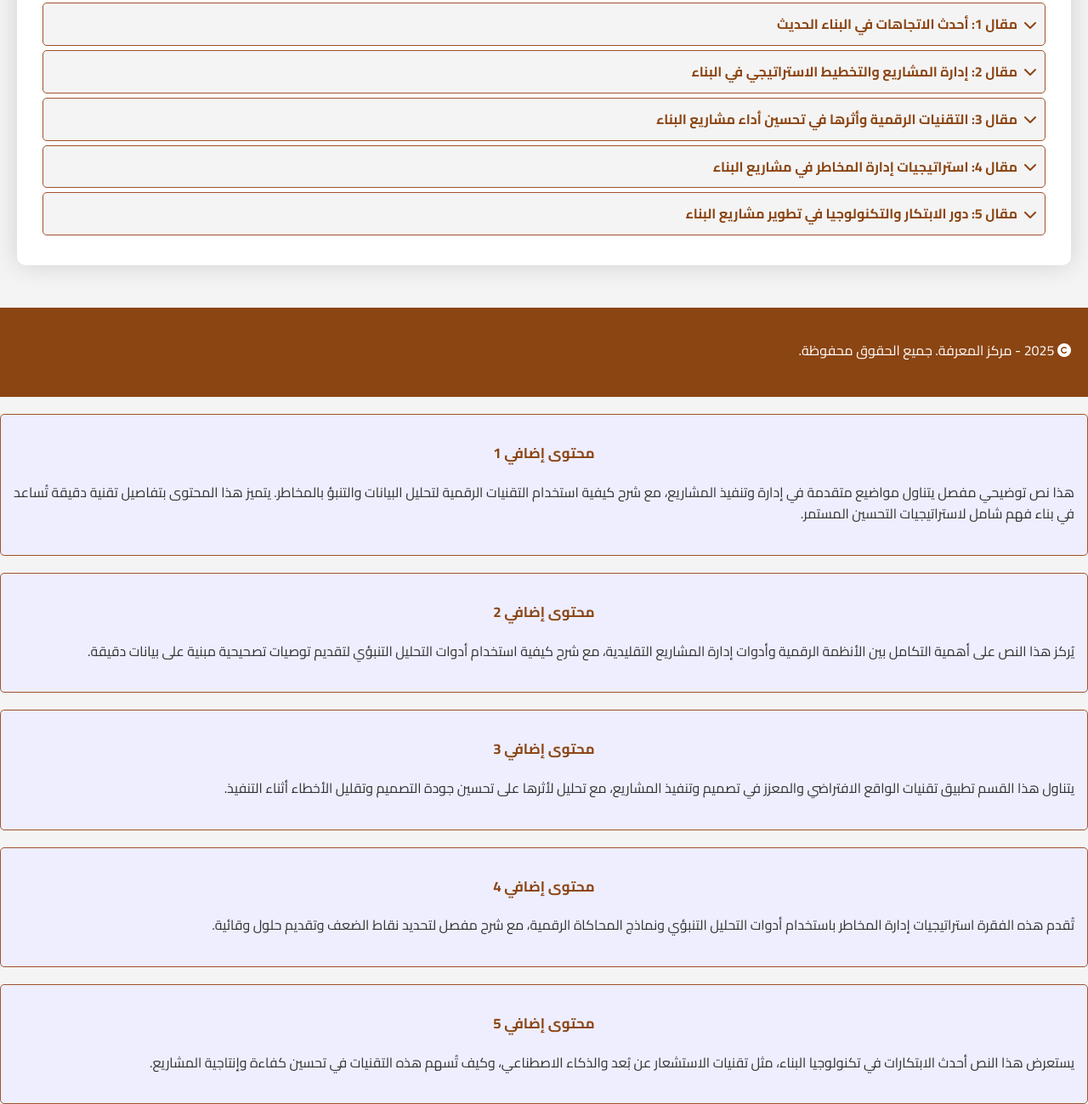
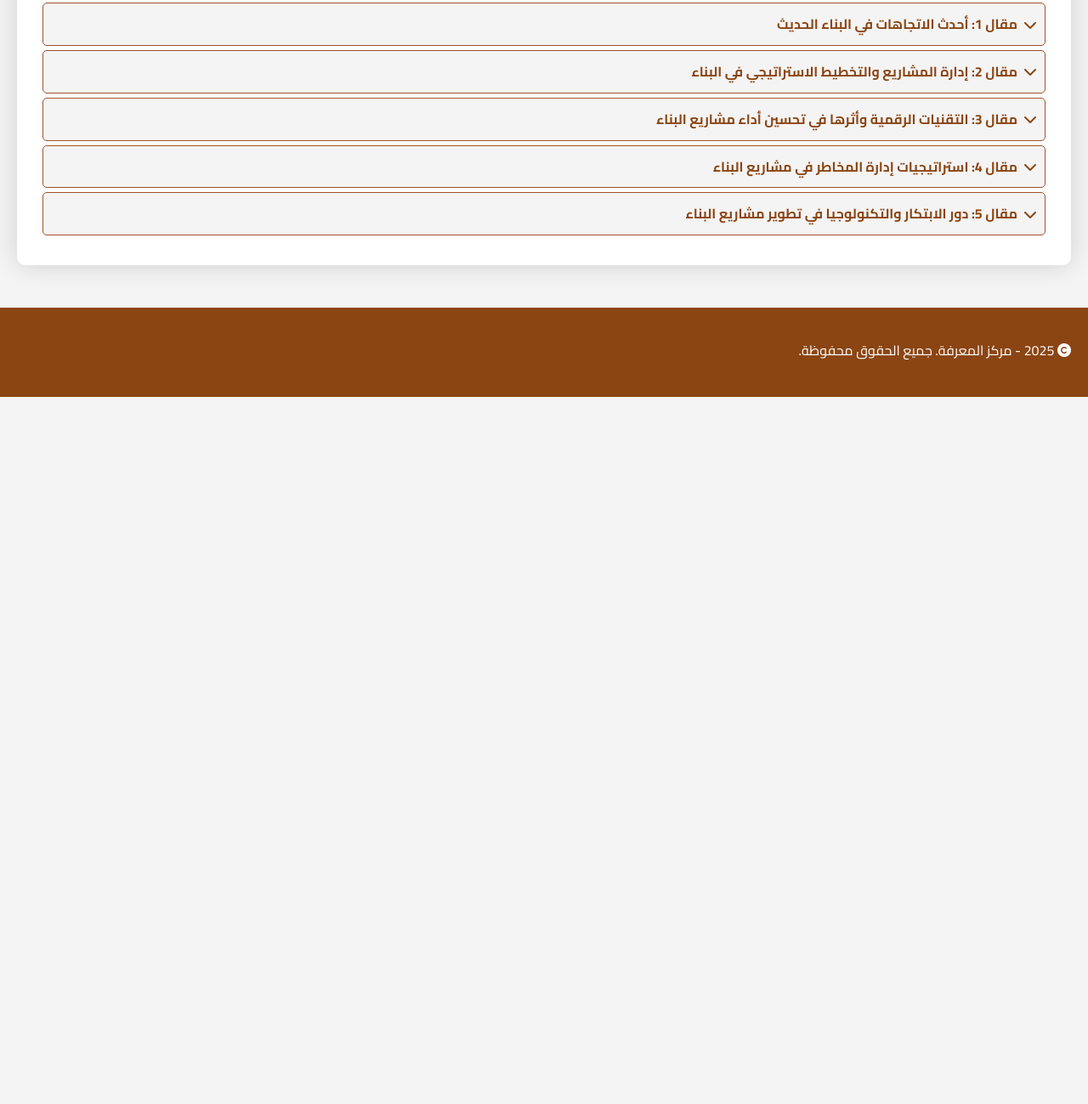
Before and after one commit to kimo23576/Cal12, a plain HTML site: page index.html in a window 1280 px wide. Shown: the part 458-1757 px from the top of the page at 85% size. After the commit the page ends 925 px from the top, so only its background shows below. Drawn offline with nearby package versions, Linux system fonts and the light colour scheme.

Commit message:
Update index.html

```diff
--- a/index.html
+++ b/index.html
@@ -618,30 +618,5 @@
 
     // يمكن إضافة المزيد من السكريبتات لتحسين التفاعلية وإدارة المحتوى
   </script>
-  <!-- ============================================== -->
-  <!-- لضمان وصول النظام إلى حجم 1500 سطر على الأقل يتم تضمين المزيد من الفقرات التفصيلية والتعليقات التقنية -->
-  <!-- BEGIN EXTENDED CONTENT BLOCKS -->
-  <!-- يتم إضافة المزيد من المحتوى التفصيلي هنا لتوسعة النظام بشكل أكبر دون تكرار المعلومات -->
-  <div class="extended-content">
-    <h3>محتوى إضافي 1</h3>
-    <p>هذا نص توضيحي مفصل يتناول مواضيع متقدمة في إدارة وتنفيذ المشاريع، مع شرح كيفية استخدام التقنيات الرقمية لتحليل البيانات والتنبؤ بالمخاطر. يتميز هذا المحتوى بتفاصيل تقنية دقيقة تُساعد في بناء فهم شامل لاستراتيجيات التحسين المستمر.</p>
-  </div>
-  <div class="extended-content">
-    <h3>محتوى إضافي 2</h3>
-    <p>يُركز هذا النص على أهمية التكامل بين الأنظمة الرقمية وأدوات إدارة المشاريع التقليدية، مع شرح كيفية استخدام أدوات التحليل التنبؤي لتقديم توصيات تصحيحية مبنية على بيانات دقيقة.</p>
-  </div>
-  <div class="extended-content">
-    <h3>محتوى إضافي 3</h3>
-    <p>يتناول هذا القسم تطبيق تقنيات الواقع الافتراضي والمعزز في تصميم وتنفيذ المشاريع، مع تحليل لأثرها على تحسين جودة التصميم وتقليل الأخطاء أثناء التنفيذ.</p>
-  </div>
-  <div class="extended-content">
-    <h3>محتوى إضافي 4</h3>
-    <p>تُقدم هذه الفقرة استراتيجيات إدارة المخاطر باستخدام أدوات التحليل التنبؤي ونماذج المحاكاة الرقمية، مع شرح مفصل لتحديد نقاط الضعف وتقديم حلول وقائية.</p>
-  </div>
-  <div class="extended-content">
-    <h3>محتوى إضافي 5</h3>
-    <p>يستعرض هذا النص أحدث الابتكارات في تكنولوجيا البناء، مثل تقنيات الاستشعار عن بُعد والذكاء الاصطناعي، وكيف تُسهم هذه التقنيات في تحسين كفاءة وإنتاجية المشاريع.</p>
-  </div>
-  <!-- END EXTENDED CONTENT BLOCKS -->
 </body>
 </html>
```
